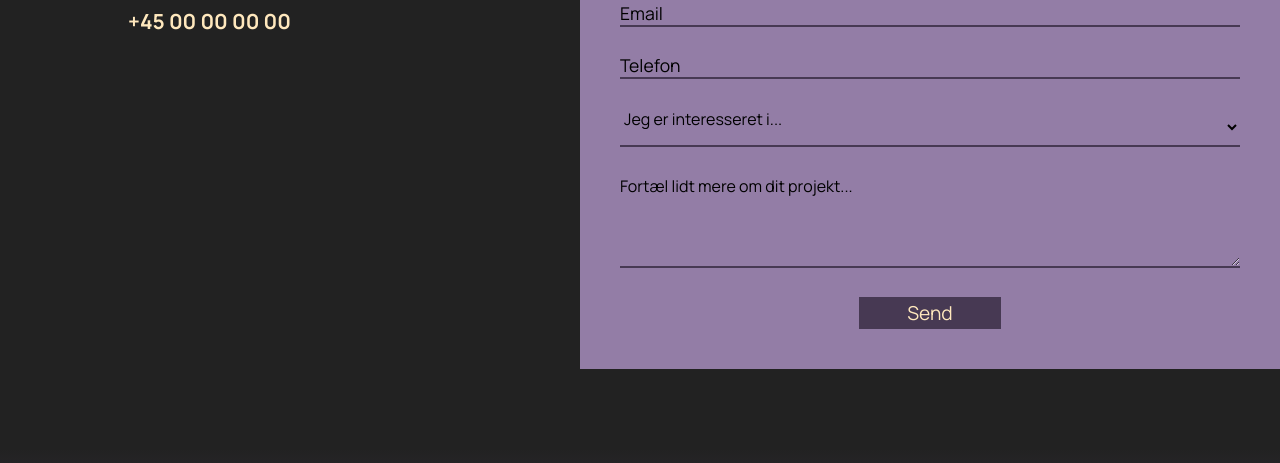
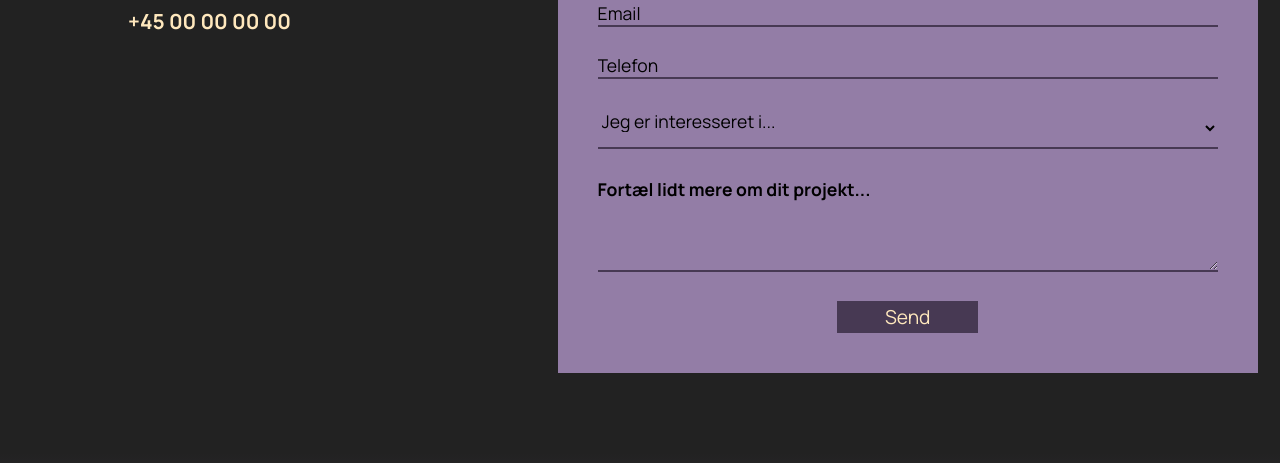
Before and after one commit to GR5-MaksoFilm/eksamen_MaksoFilm, an Astro site: page /kontakt in a window 1280 px wide. Shown: the part 352-815 px from the top of the page. Built offline with nearby package versions, Linux system fonts and the light colour scheme; Astro itself is replaced by a stand-in of ours; a web font is replaced by a local one.

Commit message:
fix add margin formular

```diff
--- a/src/components/Form.astro
+++ b/src/components/Form.astro
@@ -2,7 +2,7 @@
   <input id="navn" name="navn_text" type="text" placeholder="Navn" />
   <input id="email" name="email" type="email" placeholder="Email" />
   <input id="tlf" name="tlf" type="tel" placeholder="Telefon" />
-  <select class="custom-select">
+  <select class="select">
     <option value="" disabled selected hidden>Jeg er interesseret i...</option>
     <option value="Filmoptagelse">Filmoptagelse</option>
     <option value="Podcast">Podcast</option>
@@ -30,6 +30,7 @@
     width: 100%;
     max-width: 700px;
     padding: 2.5rem;
+    margin-right: 1.4rem;
   }
 
   .formular input::placeholder,
@@ -47,17 +48,23 @@
     border-bottom: 2px solid var(--secondary-color);
   }
 
+  .formular label {
+    font-size: 1.1rem;
+    font-weight: bolder;
+  }
+
   .formular input:focus,
   .formular textarea:focus {
     outline: none;
     box-shadow: none;
+    font-family: "Manrope", sans-serif;
   }
-  .custom-select {
+  .select {
     background: none;
     font-size: 1rem;
     padding-bottom: 0.8rem;
     font-family: "Manrope", sans-serif;
-    font-size: 1rem;
+    font-size: 1.1rem;
     border: none;
 
     border-bottom: 2px solid var(--secondary-color);
```
